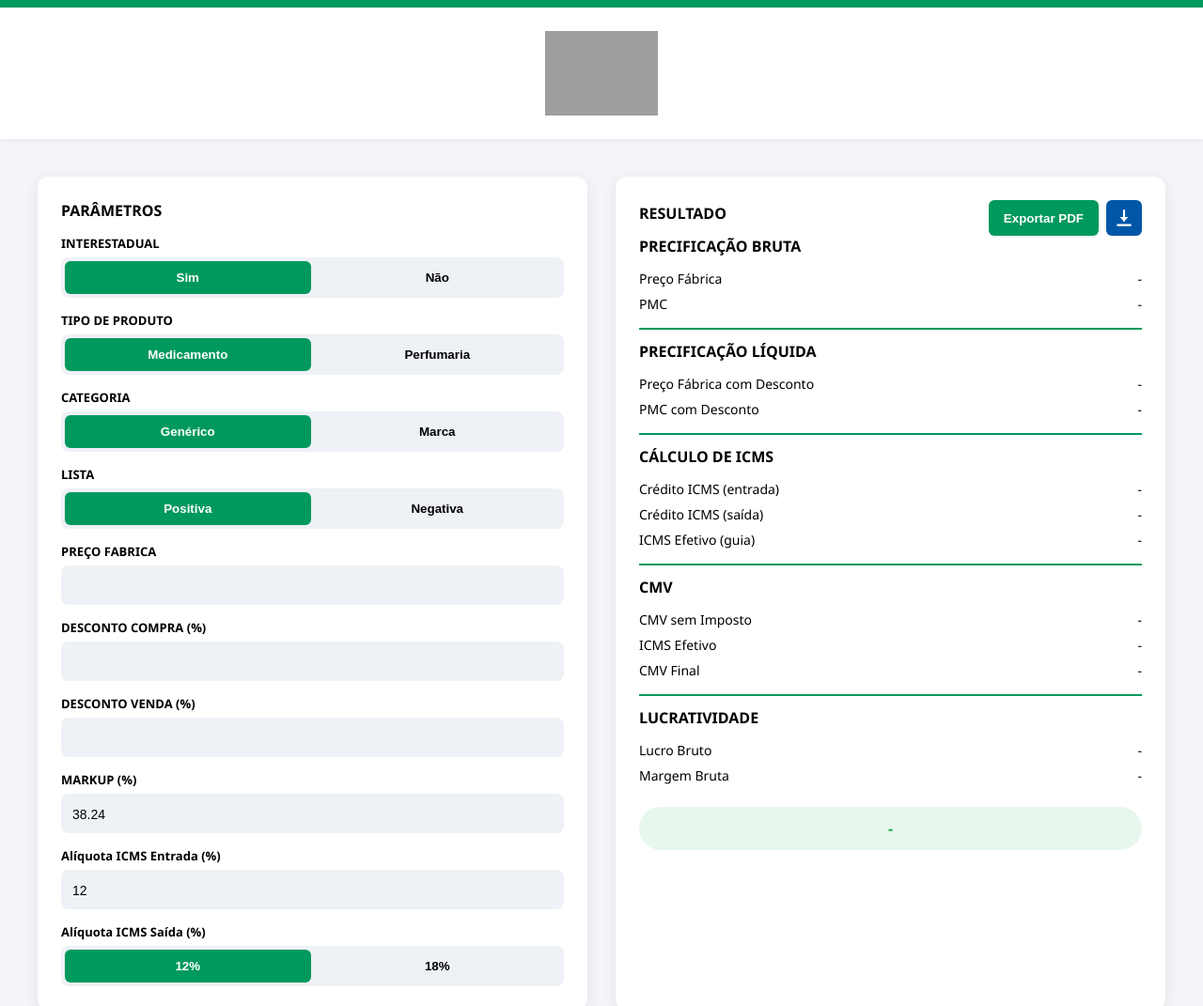
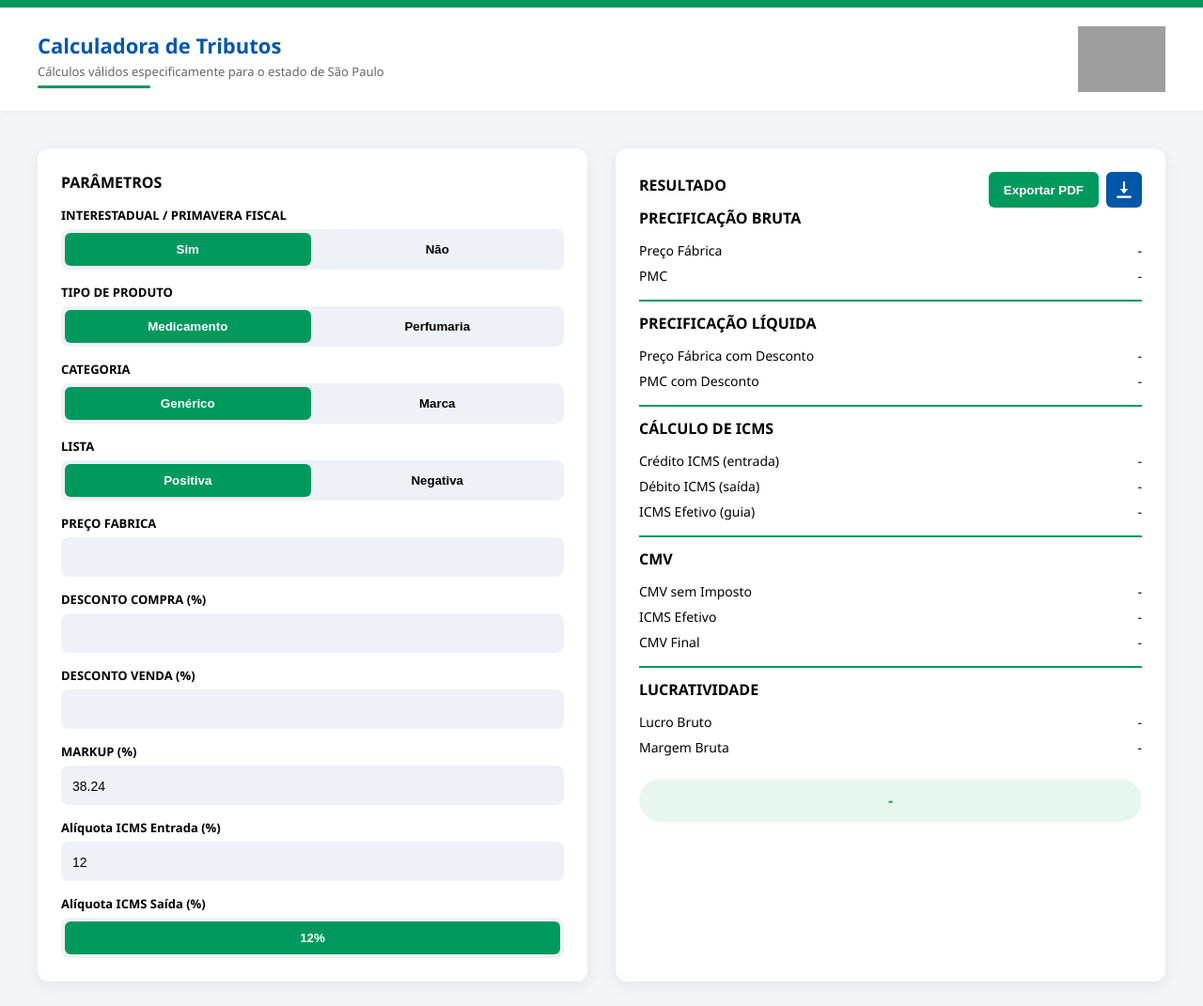
Before and after one commit to sucesso-associado/simulador-tributario, a plain HTML site: page index.html in a window 1280 px wide. Shown: the top 1071 px of the page at 94% size. Drawn offline with Linux system fonts and the light colour scheme; grey boxes are pictures that could not be loaded.

Commit message:
Update index.html

```diff
--- a/index.html
+++ b/index.html
@@ -1,10 +1,9 @@
-
 <!DOCTYPE html>
 <html lang="pt-br">
 
 <head>
 <meta charset="UTF-8">
-<title>Simulador Tributário Febrafar</title>
+<title>Calculadora Tributária Febrafar</title>
 
 <script src="https://cdnjs.cloudflare.com/ajax/libs/html2pdf.js/0.10.1/html2pdf.bundle.min.js"></script>
 
@@ -21,18 +20,53 @@ height:8px;
 background:#00995d;
 }
 
+/* HEADER */
+
 .header{
-display:flex;
-justify-content:center;
-align-items:center;
-padding:25px 0;
 background:white;
 box-shadow:0 2px 6px rgba(0,0,0,0.05);
 }
 
+.header-inner{
+max-width:1200px;
+margin:auto;
+display:flex;
+justify-content:space-between;
+align-items:center;
+padding:20px;
+}
+
+.header-left{
+display:flex;
+flex-direction:column;
+}
+
+.header-left h1{
+margin:0;
+font-size:22px;
+color:#0057A8;
+font-weight:700;
+}
+
+.header-left p{
+margin:4px 0 0 0;
+font-size:13px;
+color:#666;
+}
+
+.title-divider{
+width:120px;
+height:3px;
+background:#00995d;
+margin-top:6px;
+border-radius:2px;
+}
+
 .header img{
-height:90px;
+height:70px;
 }
+
+/* PAGE */
 
 .page{
 max-width:1200px;
@@ -45,6 +79,8 @@ display:grid;
 grid-template-columns:1fr 1fr;
 gap:30px;
 }
+
+/* CARDS */
 
 .card{
 background:white;
@@ -128,6 +164,8 @@ background:#fdecea;
 color:#dc2626;
 }
 
+/* BUTTONS */
+
 .export-btn{
 background:#00995d;
 color:white;
@@ -163,6 +201,20 @@ background:#003F7A;
 display:none;
 }
 
+@media(max-width:900px){
+
+.container{
+grid-template-columns:1fr;
+}
+
+.header-inner{
+flex-direction:column;
+gap:15px;
+text-align:center;
+}
+
+}
+
 </style>
 
 </head>
@@ -172,18 +224,30 @@ display:none;
 <div class="top-bar"></div>
 
 <div class="header">
+<div class="header-inner">
+
+<div class="header-left">
+<h1>Calculadora de Tributos</h1>
+<p>Cálculos válidos especificamente para o estado de São Paulo</p>
+<div class="title-divider"></div>
+</div>
+
 <img src="https://febrafar.com.br/wp-content/webp-express/webp-images/uploads/2023/11/Logo_Febrafar_header-20231129-113221.png.webp">
+
+</div>
 </div>
 
 <div class="page">
 
 <div class="container">
 
+<!-- PARAMETROS -->
+
 <div class="card">
 
 <div class="section">PARÂMETROS</div>
 
-<div class="subtitle">INTERESTADUAL</div>
+<div class="subtitle">INTERESTADUAL / PRIMAVERA FISCAL</div>
 <div class="toggle" id="interestadual">
 <button class="active">Sim</button>
 <button>Não</button>
@@ -247,6 +311,8 @@ display:none;
 
 </div>
 
+<!-- RESULTADOS -->
+
 <div class="card" id="resultadoCard">
 
 <div style="display:flex;justify-content:space-between;align-items:center">
@@ -297,7 +363,7 @@ onclick="baixarPlanilha()">
 
 <div class="section">CÁLCULO DE ICMS</div>
 <div class="row"><span>Crédito ICMS (entrada)</span><span id="credEntrada">-</span></div>
-<div class="row"><span>Crédito ICMS (saída)</span><span id="credSaida">-</span></div>
+<div class="row"><span>Débito ICMS (saída)</span><span id="credSaida">-</span></div>
 <div class="row"><span>ICMS Efetivo (guia)</span><span id="icms">-</span></div>
 
 <div class="separator"></div>
@@ -324,7 +390,7 @@ onclick="baixarPlanilha()">
 <script>
 
 function moeda(v){
-return "R$ "+v.toLocaleString("pt-BR",{minimumFractionDigits:2})
+return "R$ "+v.toLocaleString("pt-BR",{minimumFractionDigits:2,maximumFractionDigits:2})
 }
 
 function pct(v){
@@ -348,12 +414,9 @@ b.innerText=v+"%"
 if(i===0) b.classList.add("active")
 
 b.onclick=function(){
-
 c.querySelectorAll("button").forEach(x=>x.classList.remove("active"))
 b.classList.add("active")
-
 calcular()
-
 }
 
 c.appendChild(b)
@@ -367,6 +430,7 @@ function atualizarParametros(){
 let produto=getToggle("produto")
 let interestadual=getToggle("interestadual")
 let lista=getToggle("lista")
+let categoria=getToggle("categoria")
 
 let markup=document.getElementById("markup")
 
@@ -390,7 +454,8 @@ document.getElementById("icmsEntradaContainer").classList.remove("hidden")
 markup.readOnly=true
 markup.value=lista==="Positiva"?38.24:34.14
 
-criarBotoesICMS([12,18])
+let icmsMed = categoria==="Genérico" ? 12 : 18
+criarBotoesICMS([icmsMed])
 
 }else{
 
@@ -402,6 +467,7 @@ document.getElementById("medCampos").classList.add("hidden")
 document.getElementById("descontoCampos").classList.add("hidden")
 
 markup.readOnly=false
+markup.value=""
 
 if(interestadual==="Sim"){
 
```
